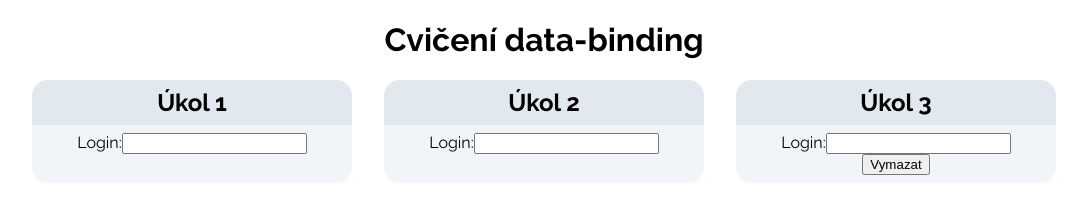
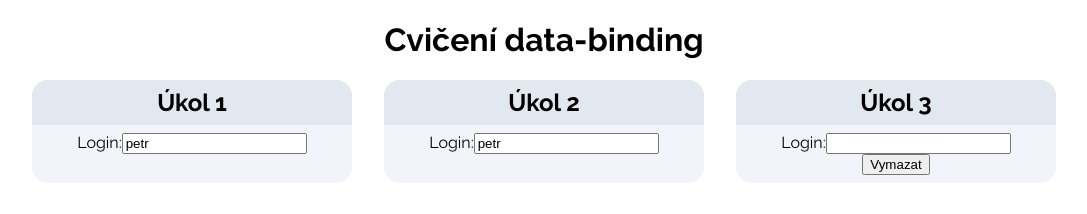
Before and after one commit to ZuskaS/cviceni-data-binding, a React (Vite) app: page / in a window 1280 px wide. Shown: the top 214 px of the page, without its empty margins (96-1183 px from the left). Built offline with nearby package versions, Linux system fonts and the light colour scheme.

Commit message:
splněný první úkol, rozpracovaný druhý

```diff
--- a/src/components/Ukol1/index.jsx
+++ b/src/components/Ukol1/index.jsx
@@ -12,7 +12,11 @@ export const Ukol1 = () => {
     <>
       <label>
         Login:
-        <input type="text" />
+        <input
+          value={login}
+          onChange={(e) => setLogin(e.target.value)}
+          type="text"
+        />
       </label>
     </>
   );
--- a/src/components/Ukol2/index.jsx
+++ b/src/components/Ukol2/index.jsx
@@ -13,7 +13,11 @@ export const Ukol2 = () => {
     <>
       <label>
         Login:
-        <input type="text" />
+        <input
+          value={login}
+          onChange={(e) => setLogin(e.target.value)}
+          type="text"
+        />
       </label>
     </>
   );
```
